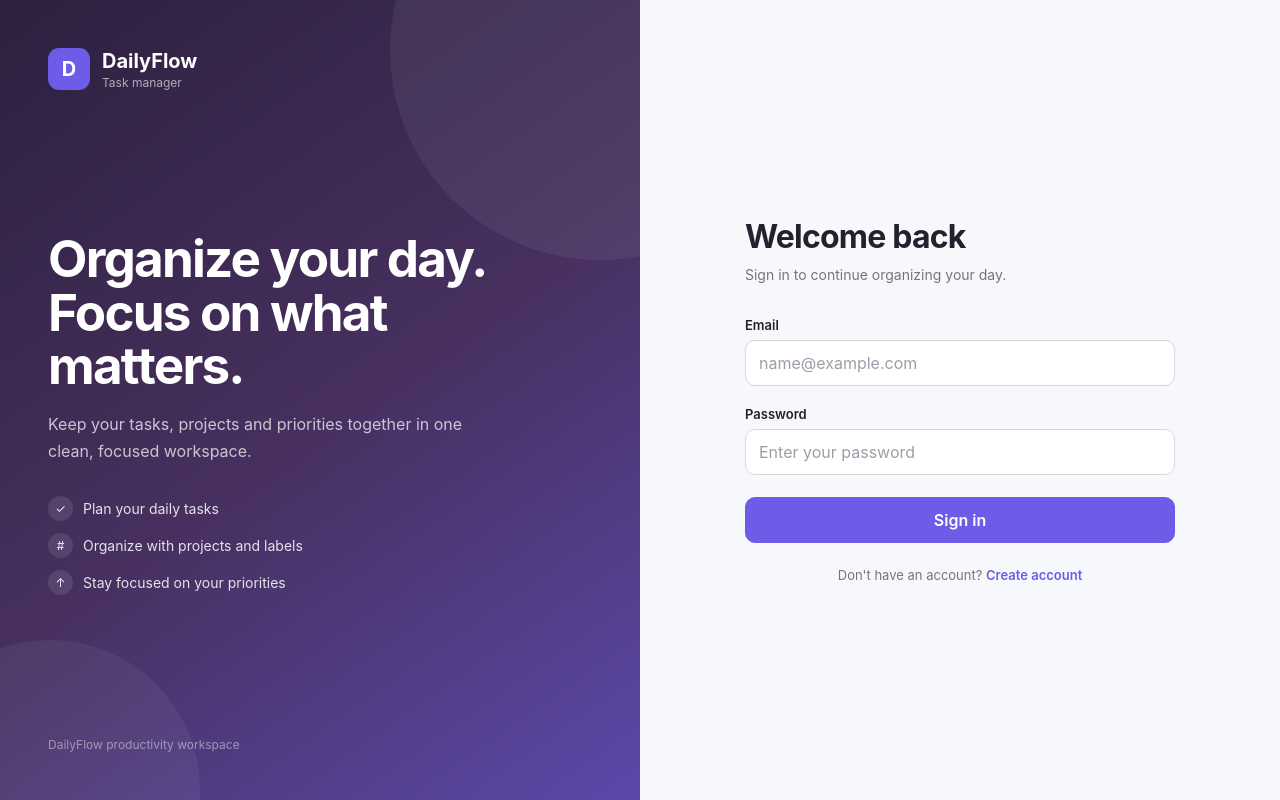
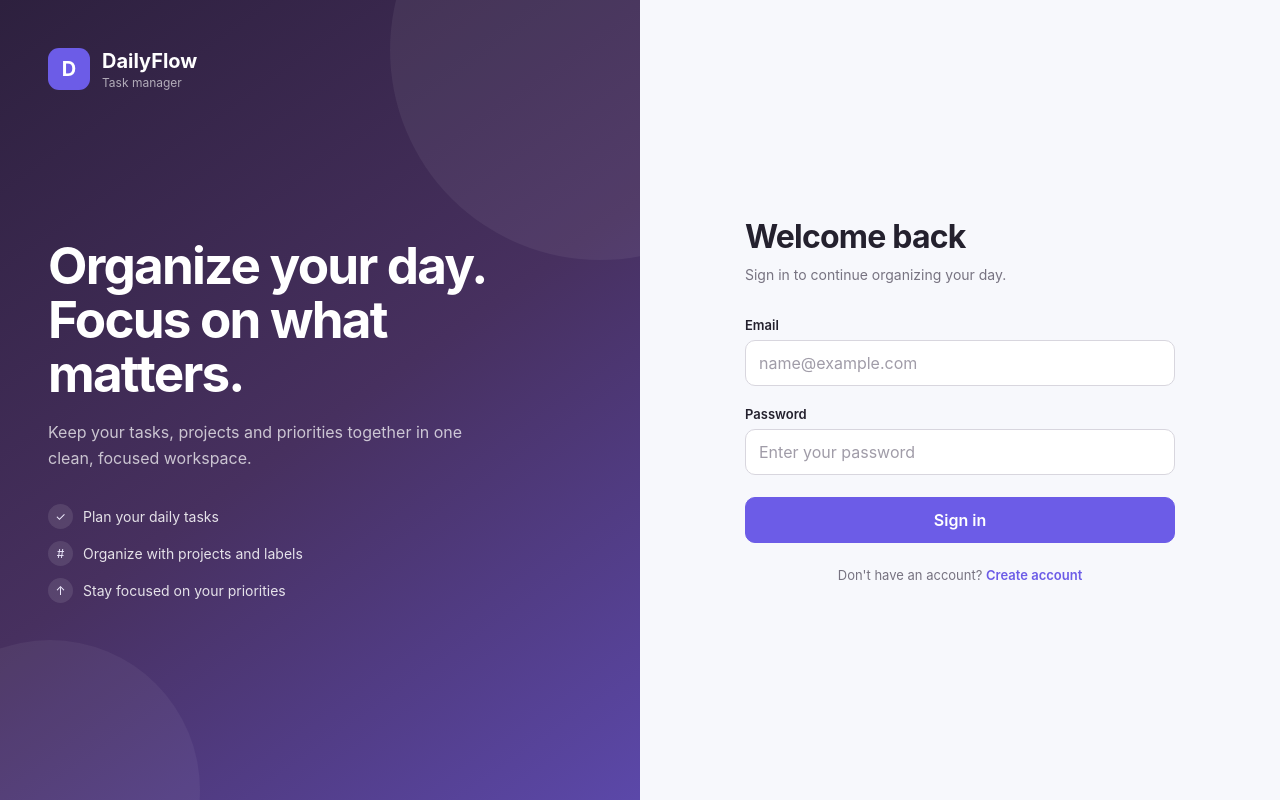
Before and after one commit to AngelosGkiose/dailyflow, a React app in the folder frontend/: page /login in a window 1280 px wide. Built offline with nearby package versions, Linux system fonts and the light colour scheme; no server answers; the HTML template or start-up script is replaced by a standard one.

Commit message:
add application demo video

```diff
--- a/frontend/src/pages/LoginPage.jsx
+++ b/frontend/src/pages/LoginPage.jsx
@@ -175,8 +175,6 @@ function LoginPage() {
 
 
         <p className="auth-brand-footer">
-          DailyFlow productivity
-          workspace
         </p>
       </section>
 
--- a/frontend/src/pages/RegisterPage.jsx
+++ b/frontend/src/pages/RegisterPage.jsx
@@ -169,8 +169,7 @@ function RegisterPage() {
 
 
         <p className="auth-brand-footer">
-          DailyFlow productivity
-          workspace
+
         </p>
       </section>
 
```
